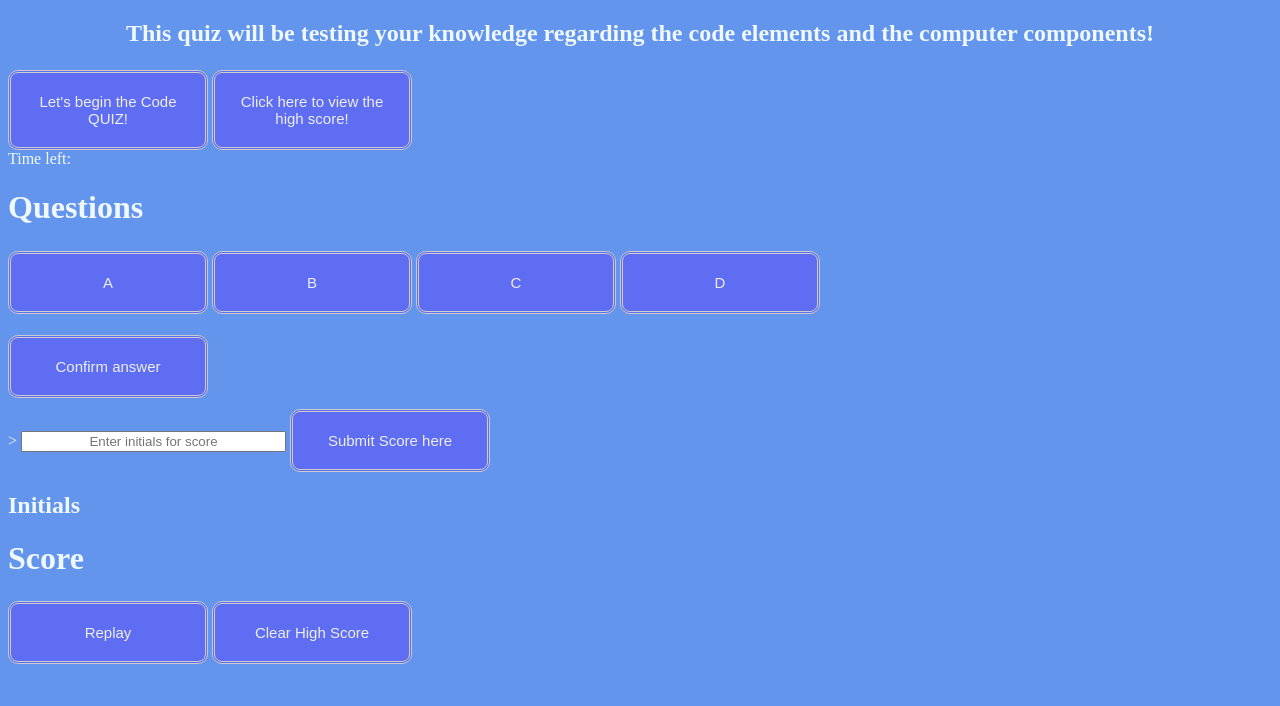
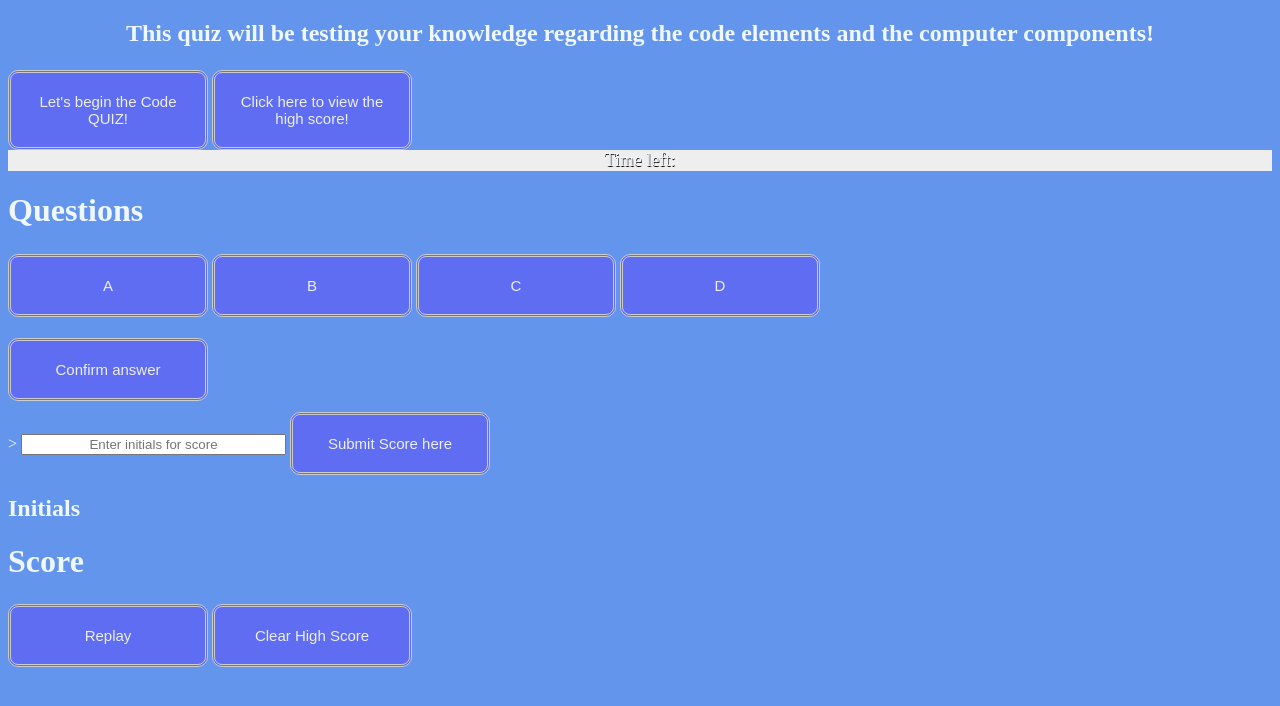
Before and after one commit to SeanShin0821/New--Code-Quiz-, a plain HTML site: page index.html in a window 1280 px wide. Drawn offline with Linux system fonts and the light colour scheme.

Commit message:
CSS update

```diff
--- a/assets/css/style.css
+++ b/assets/css/style.css
@@ -29,9 +29,19 @@ button {
 }
 
 
+#initial-page{
+    display: felx;
+    flex-direction: column;
+    align-items: center;
+}
 
-
-
+#timer{
+    font-family: 'Times New Roman', Times, serif;
+    font-size: large;
+    background-color: #eeeeee;
+    text-shadow: .5px .5px black;
+    text-align: center;
+}
 
 
 #FinalScore{
```
